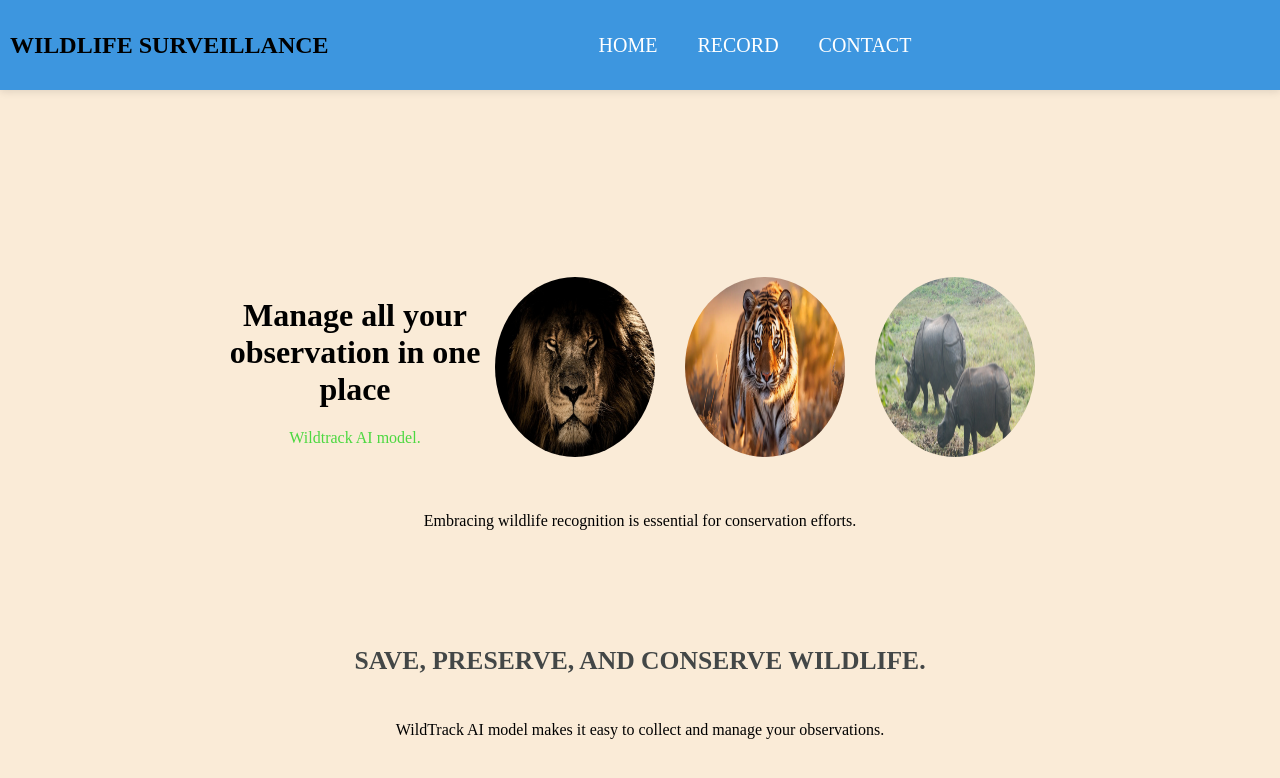
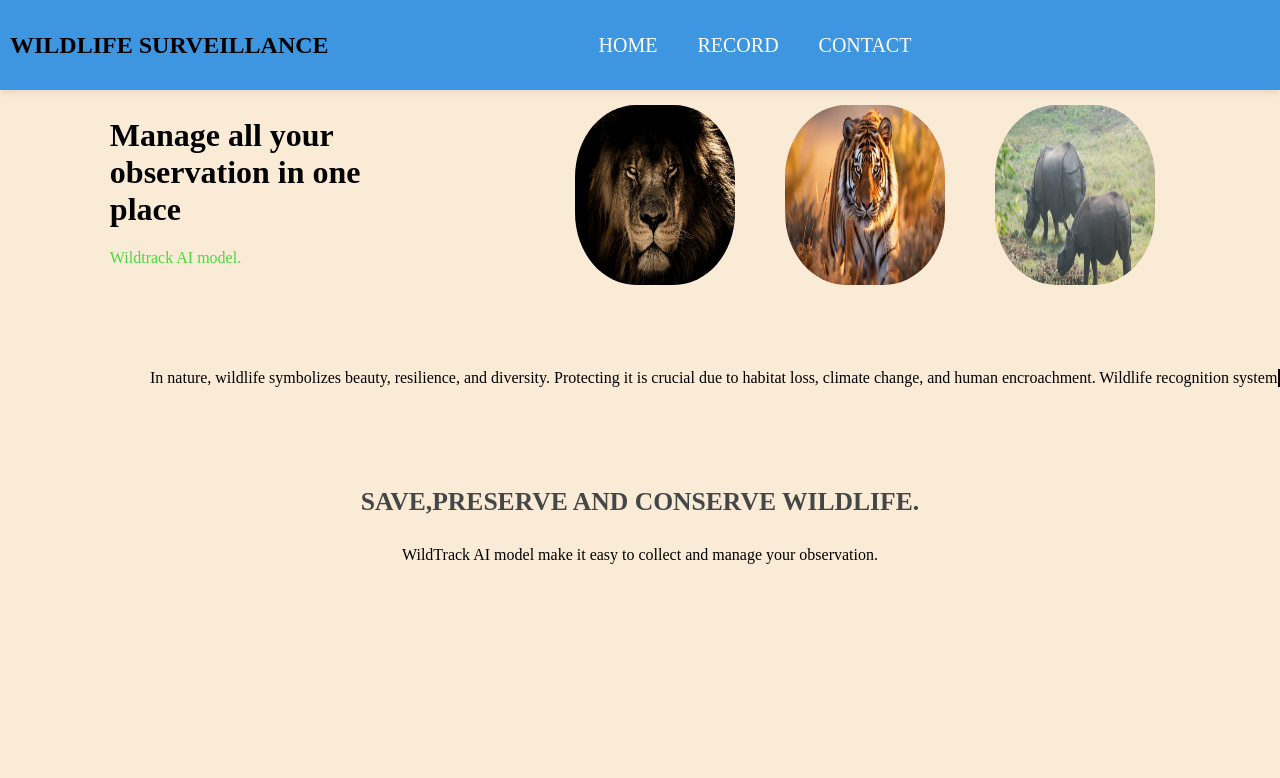
Before and after one commit to Sandip77-hub/Audio-Video-Recorder-Frontend, a React (Create React App) app: page / in a window 1280 px wide. Shown: the top 778 px of the page. Built offline with nearby package versions, Linux system fonts and the light colour scheme.

Commit message:
contact changes

```diff
--- a/package.json
+++ b/package.json
@@ -12,6 +12,8 @@
     "react-dom": "^18.2.0",
     "react-router-dom": "^6.19.0",
     "react-scripts": "5.0.1",
+    "react-simple-typewriter": "^5.0.1",
+    "typewriter-effect": "^2.21.0",
     "web-vitals": "^2.1.4"
   },
   "scripts": {
--- a/src/Pages/Home.css
+++ b/src/Pages/Home.css
@@ -1,20 +1,39 @@
-.home {
+.container {
   display: flex;
-    flex-direction: column;
-    justify-content: center;
+  flex-wrap: wrap;
+  justify-content: space-around;
   align-items: center;
-    min-height: 100vh;
-    padding: 20px;
 }
 
-  .container {
-    display: flex;
-    justify-content: space-around;
-    align-items: center;
-    margin-bottom: 20px;
+.lion_image,
+.Tiger-image,
+.Rhion-image {
+  width: 160px;
+  max-width: 300px;
+  height: 180px;
+  margin-top: 15px;
+  border-radius: 3px;
+  padding: 0 15px;
+  border-radius: 40%;
+  margin-right: 20px;
 }
+.manage_paragraph {
+  padding: 0 20px;
+  text-align: justify;
+  color: #000;
+  margin-top: 40px;
+  box-sizing: var(--tw-content);
 
+}
+:after, :before {
+  --tw-scale-x:1;
+  --tw-scale-y:1;
+  --tw-scroll-snap-strictness: proximity;
+  --tw-content: "";
+}
 .theme {
+  flex: 1;
+  padding: 0 20px 15px;
   text-align: center;
   font-size: 2rem;
   color: #000;
@@ -24,33 +43,6 @@
   text-align: center;
   font-size: 1rem;
   color: #4cd840;
-  }
-
-  .lion_image,
-  .Tiger-image,
-  .Rhion-image {
-    width: 160px;
-    max-width: 300px;
-    height: 180px;
-    border-radius: 50%;
-    margin: 15px;
-  }
-
-  .manage_paragraph {
-    text-align: center;
-    color: #000;
-  }
-
-  .sentence {
-    opacity: 1;
-    transition: opacity 1s ease-in-out;
-  }
-
-  .sentence.hidden {
-    opacity: 0;
-    height: 0;
-    overflow: hidden;
-    transition: opacity 1s ease-in-out, height 1s ease-in-out;
 }
 
 .feature {
@@ -66,3 +58,42 @@
   line-height: 1.5;
   text-align: center;
 }
+
+
+@media screen and (min-width: 768px) {
+  .container {
+      flex-direction: row;
+  }
+
+  .lion_image {
+      margin-left: auto;
+      margin-right: 20px;
+  }
+
+  .theme,
+  .model {
+      text-align: left;
+      padding: 0 20px;
+  }
+  .manage_paragraph {
+      padding: 0 150px;
+      margin-top: 80px;
+      white-space: pre-line;
+    }
+}
+/* CSS */
+@keyframes typing {
+  from {
+    width: 0;
+  }
+  to {
+    width: 100%;
+  }
+}
+
+.typewriter {
+  overflow: hidden; /* Ensures the text is hidden until the animation starts */
+  animation: typing 5s steps(40, end); /* Adjust the duration (5s) and steps based on your preference */
+  white-space: nowrap; /* Prevents the text from wrapping */
+  border-right: 2px solid #000; /* Add a border to mimic the typing cursor */
+}
--- a/src/Pages/Home.js
+++ b/src/Pages/Home.js
@@ -1,34 +1,17 @@
-import React, { useState, useEffect } from 'react';
+// React Component
+import React, { useEffect, useRef } from 'react';
 import './Home.css';
 import lionImage from './images/lion.jpg';
 import Tiger from './images/Tiger.webp';
 import Rhino from './images/Rhino.jpg';
 
 const Home = () => {
-  const sentences = [
-    "In nature, wildlife symbolizes beauty, resilience, and diversity.",
-    "Protecting it is crucial due to habitat loss, climate change, and human encroachment.",
-    "Wildlife recognition systems, utilizing AI and data analytics, aid in identifying species and monitoring biodiversity.",
-    "They foster wonder and connection by revealing hidden wildlife behavior patterns.",
-    "Embracing wildlife recognition is essential for conservation efforts.",
-    "Together, let's safeguard biodiversity and create a brighter future."
-  ];
-
-  const [activeIndex, setActiveIndex] = useState(0);
-  const [isHidden, setIsHidden] = useState(false);
+  const textRef = useRef(null);
 
   useEffect(() => {
-    const intervalId = setInterval(() => {
-      setActiveIndex((prevIndex) => (prevIndex + 1) % sentences.length);
-      setIsHidden(false); // Show the paragraph before transitioning to the next sentence
-    }, 500); // Interval in milliseconds (e.g., 5000ms = 5 seconds)
-
-    return () => clearInterval(intervalId); // Cleanup function to clear interval on component unmount
-  }, [sentences.length]);
-
-  const handleTransitionEnd = () => {
-    setIsHidden(true); // Hide the paragraph after the animation ends
-  };
+    const textElement = textRef.current;
+    textElement.classList.add('typewriter');
+  }, []);
 
   return (
     <div className='home'>
@@ -43,19 +26,18 @@ const Home = () => {
           <img className='Rhion-image' src={Rhino} alt='Rhino' />
         </div>
       </div>
-
-      <div className='manage_paragraph'>
-        <p
-          className={`sentence ${isHidden ? 'hidden' : ''}`}
-          onTransitionEnd={handleTransitionEnd}
-        >
-          {sentences[activeIndex]}
-        </p>
-      </div>
-
-      <h3 className='feature'>SAVE, PRESERVE, AND CONSERVE WILDLIFE.</h3>
+      <p className='manage_paragraph font-normal text-justify text-sm' ref={textRef}>
+        <span className='typewriter'>
+          In nature, wildlife symbolizes beauty, resilience, and diversity. Protecting it is crucial due to habitat
+          loss, climate change, and human encroachment. Wildlife recognition systems, utilizing AI and
+          data analytics, aid in identifying species and monitoring biodiversity. They foster wonder and
+          connection by revealing hidden wildlife behavior patterns. Embracing wildlife recognition is essential
+          for conservation efforts. Together, let's safeguard biodiversity and create a brighter future.
+        </span>
+      </p>
+      <h3 className='feature'>SAVE,PRESERVE AND CONSERVE WILDLIFE.</h3>
       <p className='purpose'>
-        WildTrack AI model makes it easy to collect and manage your observations.
+        WildTrack AI model make it easy to collect and manage your observation.
       </p>
     </div>
   );
--- a/src/style.css
+++ b/src/style.css
@@ -1,4 +1,3 @@
-
 
 body {
   background-color: antiquewhite;
```
Also changed, not shown: 1 other file (tests, documents, lock files or other folders). Lines whose indentation alone changed are shown as unchanged.
